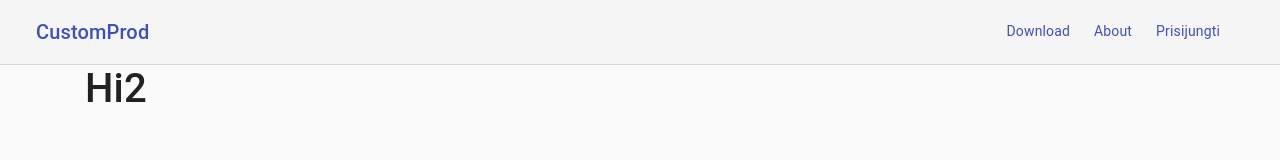
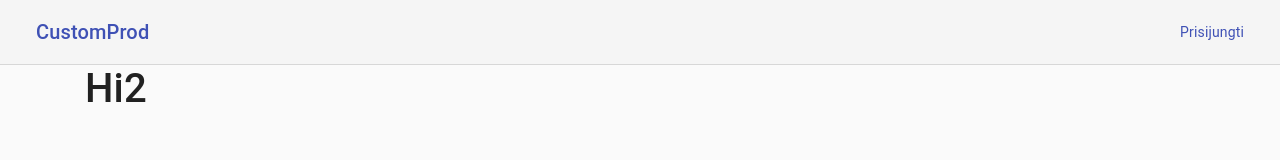
Before and after one commit to tautvydasLiekis/shop_final, a React (Create React App) app in the folder ui/: page / in a window 1280 px wide. Shown: the top 160 px of the page. Built offline with nearby package versions, Linux system fonts and the light colour scheme.

Commit message:
need to login to see full header

```diff
--- a/ui/src/components/Header/Header.js
+++ b/ui/src/components/Header/Header.js
@@ -51,7 +51,6 @@ const useStyles = makeStyles((theme) => ({
 
 const Header = () => {
     const classes = useStyles()
-    const productCount = useSelector(state => state.cart.length)
     const user = useUser()
     const dispatch = useDispatch()
 
@@ -68,11 +67,11 @@ const Header = () => {
                         <Link className={classes.link} component={NavLink} to="/">CustomProd</Link>
                     </Typography>
                     <nav>
-                        <Link className={classes.link} component={NavLink} to="/download">Download</Link>
-                        <Link className={classes.link} component={NavLink} to="/about">About</Link>
                         {
                             !!user ? (
                                 <>
+                                    <Link className={classes.link} component={NavLink} to="/download">Download</Link>
+                                    <Link className={classes.link} component={NavLink} to="/about">About</Link>
                                     <span>{`${user.name} ${user.lastname}`}</span>
                                     <Link className={classes.link} component={Button} onClick={logout}>Atsijungti</Link>
                                 </>
@@ -80,13 +79,6 @@ const Header = () => {
                                 <Link className={classes.link} component={NavLink} to="/login">Prisijungti</Link>
                             )
                         }
-                        <RouterLink to="/cart">
-                            <IconButton aria-label="cart">
-                                {/*<Badge badgeContent={productCount} color="primary">*/}
-                                    {/*<ShoppingCartIcon />*/}
-                                {/*</Badge>*/}
-                            </IconButton>
-                        </RouterLink>
                     </nav>
                 </Toolbar>
             </AppBar>
```
